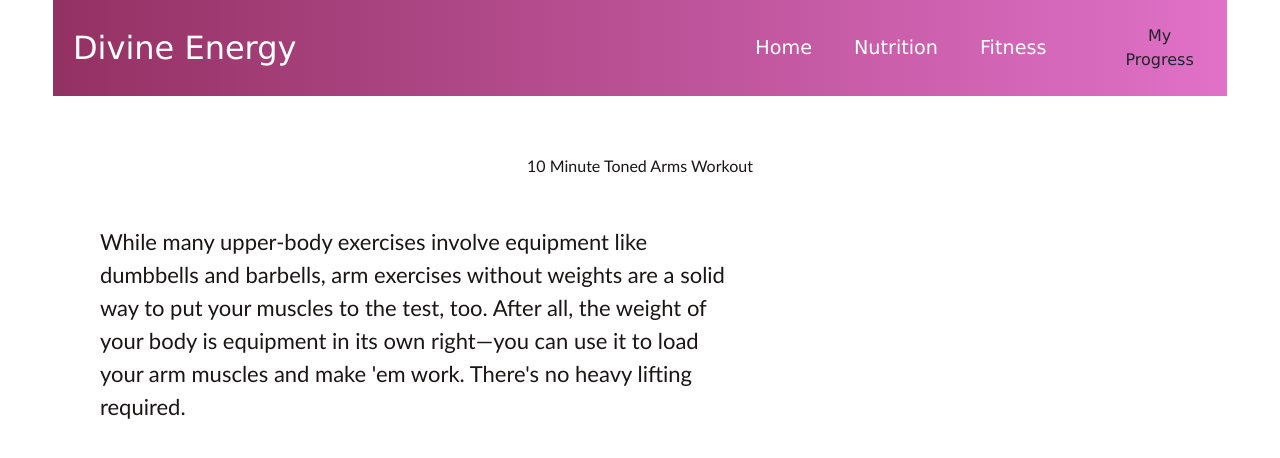
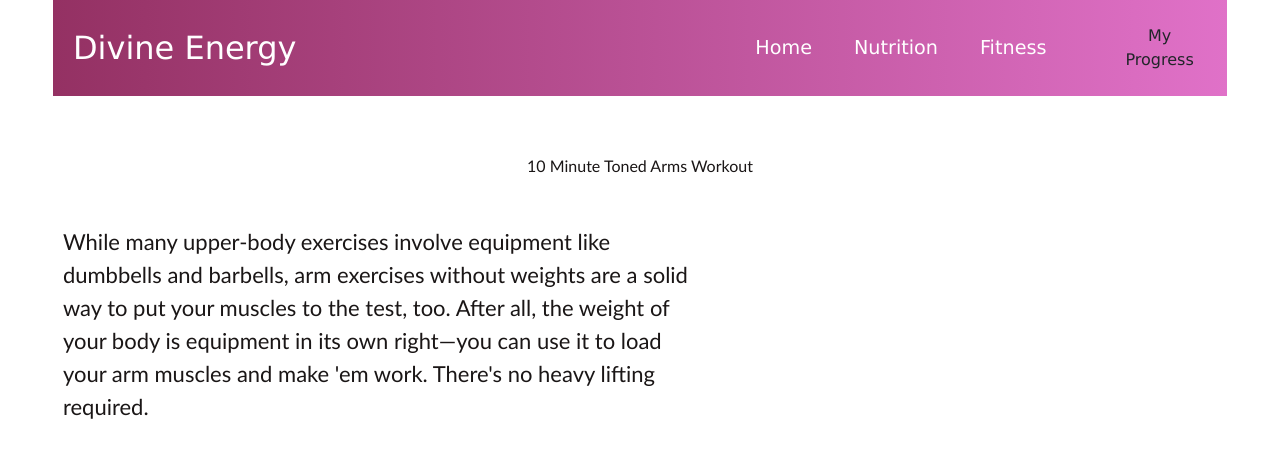
Before and after one commit to faardosa/final-project, a React (Create React App) app in the folder frontend/: page /Arms in a window 1280 px wide. Shown: the top 458 px of the page. Built offline with nearby package versions, Linux system fonts and the light colour scheme.

Commit message:
editing css for fitness page

```diff
--- a/frontend/src/components/Abs/Abs.css
+++ b/frontend/src/components/Abs/Abs.css
@@ -10,7 +10,7 @@ p1{
 display: flex;
 position : absolute;
   padding-top: 50px;
-  padding-left: 47px;
+  padding-left: 10px;
   justify-content: center;
    color: rgb(26, 22, 22);
   font-size: 22px;
@@ -24,8 +24,8 @@ h1{
   justify-content: center;
   margin-top: 80px;
   margin-bottom:10px;
-  color: rgb(26, 22, 22);
-  font-size: 2px;
+  color: #1a1616;
+  font-size: 6px;
   font-family: 'Trebuchet MS', 'Lucida Sans Unicode', 'Lucida Grande',
     'Lucida Sans', Arial, sans-serif;
   }
```
